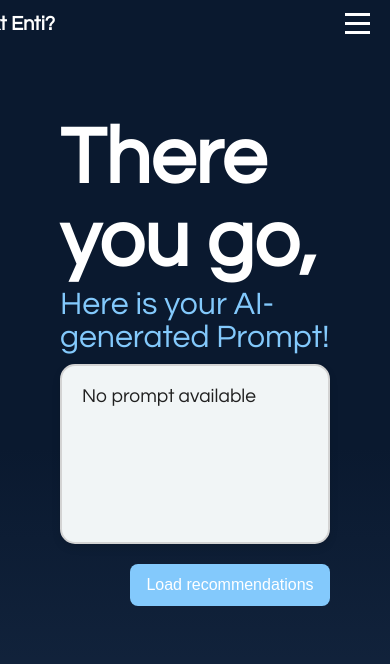
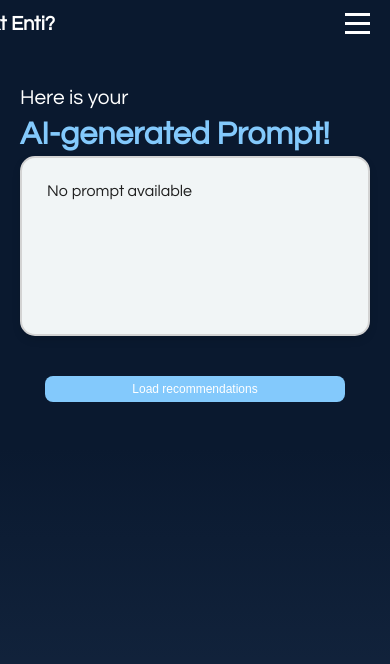
Before and after one commit to dhanvanth342/CareerAI, a React (Create React App) app: page /Aiprompt in a window 390 px wide. Shown: the top 664 px of the page. Built offline with nearby package versions, Linux system fonts and the light colour scheme.

Commit message:
Responsive Aiprompt

```diff
--- a/package.json
+++ b/package.json
@@ -10,6 +10,8 @@
     "@fortawesome/react-fontawesome": "^0.2.2",
     "@mui/icons-material": "^6.4.4",
     "@mui/material": "^6.4.4",
+    "@react-three/drei": "^10.0.0",
+    "@react-three/fiber": "^9.0.4",
     "@tsparticles/engine": "^3.8.1",
     "@tsparticles/react": "^3.0.0",
     "cra-template": "1.2.0",
@@ -23,6 +25,7 @@
     "react-router-dom": "^7.1.5",
     "react-scripts": "5.0.1",
     "react-toastify": "^11.0.3",
+    "three": "^0.173.0",
     "web-vitals": "^4.2.4"
   },
   "scripts": {
--- a/src/Pages/Aiprompt.js
+++ b/src/Pages/Aiprompt.js
@@ -98,8 +98,8 @@ const Aiprompt = () => {
       <NavBar />
       <div className="aiprompt-container">
         <div className="prompt-box">
-          <h4>There you go,  </h4>
-          <p>Here is your AI-generated Prompt!</p>
+          <p>Here is your </p>
+          <h4> AI-generated Prompt!</h4>
           <div className="textbox-container">
             {isEditable ? (
               <textarea className="ai-text" value={prompt} onChange={handleTextChange} />
@@ -125,14 +125,12 @@ const Aiprompt = () => {
           </div>
         ) : (
           recommendations.map((rec, index) => (
-            <Accordion key={index} expanded={openAccordions[index]} onChange={() => handleAccordionToggle(index, rec.job_role, prompt)}>
+            <Accordion variant='div' key={index} expanded={openAccordions[index]} onChange={() => handleAccordionToggle(index, rec.job_role, prompt)}>
               <AccordionSummary expandIcon={<ExpandMoreIcon />} className="accordion-header">
                 <div className="job-accordion-left">
                   <Typography component={'div'}>
                     <h1><span className="job-title-blue">{rec.job_role}:</span> </h1>
-
                     <div className="job-description">{rec.description}</div>
-
                   </Typography>
                 </div>
                 <div className="match-container">
@@ -152,6 +150,7 @@ const Aiprompt = () => {
                   ) : (
                     <div className="image-placeholder">Loading image...</div>
                   )}
+                  <div className="accordion-text-container">
                   <div className="accordion-text">
                     <Typography className="question-heading"><strong>What does a {rec.job_role} do?</strong></Typography>
                     <Typography className="answer-text">{expandedData[index]?.explanation?.job_description || <div className="loading-container">
@@ -169,6 +168,7 @@ const Aiprompt = () => {
                     </ul>
                   </div>
                   </div>
+                </div>
               </AccordionDetails>
             </Accordion>
           ))
--- a/src/components/Styles/Aiprompt.css
+++ b/src/components/Styles/Aiprompt.css
@@ -14,16 +14,16 @@ html, body {
 
 /* --- Heading Styles --- */
 
+.aiprompt-container .prompt-box p{
+  padding-bottom: 10px;
+  font-size: 2rem;
+  text-align: left;
 
+}
 .aiprompt-container .prompt-box h4{
   font-size: 5rem;
   text-align: left;
   padding-bottom: 5px;
-}
-.aiprompt-container .prompt-box p {
-  padding-bottom: 10px;
-  font-size: 2rem;
-  text-align: left;
   color: #83c9fc;
 }
 
@@ -32,10 +32,10 @@ html, body {
   padding: 20px;
   min-height: 100vh;
   color: white;
-  margin-left: 50px;
-  margin-right: 50px;
-  position: absolute;
-  margin-top: 30px;
+  margin:auto;
+  position: relative;
+  margin: auto;
+  max-width: 85%;
 
 }
 
@@ -43,6 +43,10 @@ html, body {
 .prompt-box {
   margin-top: 30px;
   margin-bottom: 20px;
+  margin-top: 20px;
+  padding: 20px;
+  border-radius: 15px;
+  width: 100%;
 
 }
 
@@ -133,8 +137,9 @@ html, body {
 }
 
 .initial-submit-button {
-  background-color: #83c9fc;;
-  max-width: 200px;
+  background-color: #83c9fc;
+  width: 100%;
+  max-width: 250px;
   color: white;
   font-size: 1rem;
   flex-direction: column;
@@ -156,6 +161,7 @@ html, body {
 /* --- Loading Countdown Animation --- */
 .loading-container {
   display: flex;
+  flex-direction: column;
   justify-content: center;
   align-items: center;
   margin-top: 20px;
@@ -195,7 +201,7 @@ html, body {
   margin-top: 30px;
   color:#82cded;
   background: rgba(31, 67, 120, 0.594); /* Semi-transparent dark blue */
-
+  border-radius: 10px;
   -webkit-backdrop-filter: blur(8px); /* ✅ Ensures compatibility */
   backdrop-filter: blur(8px); /* ✅ Subtle glass blur effect */
 
@@ -258,7 +264,8 @@ html, body {
 /* --- Accordion Content --- */
 .accordion-content {
   display: flex;
-  align-items: center;
+  align-items: flex-start;
+  gap: 20px;
   flex-wrap: wrap;
   opacity: 0;
   transform: translateX(0px) !important;
@@ -272,6 +279,8 @@ html, body {
 
 .accordion-image-holder {
   display: flex;
+  flex: 1;
+  max-width: 50%; /* ✅ Keeps image width unchanged */
   justify-content: center;
   align-items: center;
   width: 100%;
@@ -280,13 +289,35 @@ html, body {
   padding: 10px;
   object-fit: contain;
 }
+.accordion-text-container {
+  flex: 1;
+  background: #f1f5f6;
+  padding: 20px;
+  border-radius: 10px; /* ✅ Optional: Adds soft corners */
+  box-shadow: 0px 4px 8px rgba(0, 0, 0, 0.1); /* ✅ Optional: Adds a subtle shadow */
+  overflow-y: auto;
+  min-height: 550px;
+  overflow-wrap: break-word; /* Ensures long words break properly */
+  word-wrap: break-word;
 
+
+  /*border-radius: 12px;
+  padding: 20px;
+  -webkit-backdrop-filter: blur(8px);
+  backdrop-filter: blur(8px);
+  overflow: hidden;
+  max-width: 100%;*/
+}
 .accordion-text {
   flex: 2;
-  padding-left: 20px;
+  padding: 10px;
   opacity: 0;
+  color: black; /* ✅ Adjust text color to improve readability */
+  overflow-y: auto;
   transform: translateX(50px);
   transition: opacity 0.8s ease-out, transform 0.8s ease-out;
+  justify-content: center;
+  align-items: center;
 }
 
 .accordion-content.loaded .accordion-text {
@@ -297,6 +328,7 @@ html, body {
   display: flex;
   justify-content: space-between; /* ✅ Pushes content to both sides */
   align-items: center;
+  flex-wrap: nowrap;
   width: 100%;
   padding: 20px;
   gap: 10px;
@@ -322,6 +354,9 @@ html, body {
   color: #83c9fc;
   font-size: 2rem;
   font-weight:500;
+  white-space: nowrap; /* Prevents text from wrapping */
+  overflow: hidden; /* Hides overflow text */
+  text-overflow: ellipsis;
 }
 
 .job-description {
@@ -336,11 +371,12 @@ html, body {
   font-weight: 300
 }
 
+
 .question-heading {
-  color: #82cded;
-  font-weight: bold;
-  font-size: 2rem;
-  margin-bottom: 5px;
+  color: rgb(4 41 95)!important;
+  font-weight: bold!important;
+  font-size: 1.25rem !important;
+  margin-bottom: 5px!important;
 }
 .accordion-text{
 flex: 2;
@@ -350,7 +386,7 @@ color: #ffffff;
 }
 .answer-text {
   font-size: 1.2rem;
-  color: #ebe6e6;
+  color: rgb(32, 32, 32);
   line-height: 1.6;
   text-align: left;
 }
@@ -367,7 +403,7 @@ color: #ffffff;
   display: flex;
   flex-direction: column;
   white-space: nowrap; /* ✅ Prevents text wrapping */
-  width: 100%; /* ✅ Ensures full width utilization */
+ /* width: 100%; /* ✅ Ensures full width utilization */
 }
 
 .match-rate-text {
@@ -376,36 +412,244 @@ color: #ffffff;
   color: #fafcfa;
 }
 
-/* --- Responsive Styles --- */
-@media (max-width: 768px) {
-  .MuiAccordion-root {
-    width: 90%;
+/* Tablets & Medium Screens (max-width: 1024px) */
+@media (max-width: 1024px) {
+  .aiprompt-container {
+    padding: 15px;
+    max-width: 95%;
+  }
+  .accordion-content {
+    flex-direction: column;
+    align-items: center;
+  }
+  .aiprompt-container .prompt-box p {
+    font-size: 1.3rem;
+  }
+  .aiprompt-container .prompt-box h4 {
+    font-size: 2.5rem;
+  }
+  .textbox-container {
+    min-height: 130px;
+    font-size: 1rem;
+  }
+  .ai-text {
+    font-size: 1rem;
+  }
+  .job-title-blue {
+    font-size: 1.8rem;
+  }
+  .job-description {
+    font-size: 0.95rem;
+    max-width: 500px;
+  }
+  .match-container {
+    width: 150px;
+  }
+  .match-percentage {
+    font-size: 1.8rem;
+  }
+  .MuiAccordionSummary-root {
+    padding: 15px;
+  }
+  .ExpandableImageHolder {
+    width: 450px !important;
+    height: 450px !important;
+  }
+  .accordion-image-holder {
+    max-width: 80%;
   }
 
+  .accordion-text-container {
+    min-height: auto;
+    max-width: 90%;
+  }
+}
+
+/* Mobile Screens (max-width: 768px) */
+@media (max-width: 768px) {
   .aiprompt-container {
+    max-width: 100%;
     padding: 10px;
+  }
+  aiprompt-container .prompt-box p {
+    font-size: 1.2rem;
+  }
+  .aiprompt-container .prompt-box h4 {
+    font-size: 2rem;
   }
 
   .textbox-container {
-    padding: 10px;
+    min-height: 120px;
+  }
+
+  .initial-submit-container {
+    justify-content: center;
+  }
+
+  .initial-submit-button {
+    width: 100%;
+    max-width: 300px;
+    font-size: 0.9rem;
   }
 
   .MuiAccordionSummary-root {
     padding: 10px;
+    flex-direction: column;
+    align-items: flex-start;
   }
 
-  .accordion-text {
-    padding-left: 10px;
+  .match-container {
+    width: 100%;
+    text-align: left;
+  }
+
+  .ExpandableImageHolder {
+    width: 350px !important;
+    height: 350px !important;
+  }
+  .accordion-content {
+    flex-direction: column;
+    align-items: center;
+  }
+  .accordion-image-holder {
+    max-width: 90%;
+  }
+  .accordion-text-container {
+    min-height: auto;
+    max-width: 95%;
+    padding: 15px;
+  }
+  .match-percentage {
+    font-size: 1.5rem;
+    text-align: left;
+  }
+  .job-title-blue {
+    font-size: 1.5rem;
+    max-width: 90%;
+  }
+
+  .job-description {
+    font-size: 0.9rem;
+  }
+
+  .answer-text {
+    font-size: 1rem;
   }
 }
 
-@media (max-width: 480px) {
-  .edit-icon, .submit-icon {
+/* Small Mobile Screens (max-width: 600px) */
+@media (max-width: 600px) {
+  .aiprompt-container {
+    margin: 5px;
+    padding: 5px;
+  }
+
+  .prompt-box h4 {
+    font-size: 2.2rem;
+  }
+
+  .textbox-container {
+    min-height: 100px;
+  }
+
+  .initial-submit-button {
+    font-size: 0.85rem;
+    padding: 8px 18px;
+  }
+
+  .job-title-blue {
     font-size: 1.2rem;
   }
 
-  .button-container {
-    flex-direction: column;
-    gap: 10px;
+  .job-description {
+    font-size: 0.85rem;
+    max-width: 100%;
+  }
+  .match-container {
+    width: 100%;
+    text-align: left;
+  }
+  .match-percentage {
+    font-size: 1.2rem !important;
+    text-align: left;
+  }
+
+  .ExpandableImageHolder {
+    width: 250px !important;
+    height: 250px !important;
+  }
+  .accordion-image-holder {
+    width: 250px !important;
+    height: 250px !important;
+  }
+  .accordion-text-container {
+    min-height: auto;
+    padding: 10px;
+    max-width: 100%;
+  }
+
+  .answer-text {
+    font-size: 0.9rem;
+  }
+
+  .edit-icon,
+  .submit-icon {
+    font-size: 1rem;
   }
 }
+
+/* Extra Small Mobile Screens (max-width: 480px) */
+@media (max-width: 480px) {
+  .aiprompt-container {
+    margin: 0;
+    padding: 0;
+  }
+
+  .prompt-box h4 {
+    font-size: 2rem;
+  }
+
+  .textbox-container {
+    min-height: 80px;
+  }
+
+  .initial-submit-button {
+    font-size: 0.75rem;
+    padding: 6px 14px;
+  }
+
+  .job-title-blue {
+    font-size: 1rem;
+  }
+
+  .job-description {
+    font-size: 0.8rem;
+    max-width: 100%;
+  }
+  .match-container {
+    width: 100%;
+    text-align: left;
+  }
+
+  .match-percentage {
+    font-size: 1.2rem;
+    text-align: left;
+  }
+
+  .ExpandableImageHolder {
+    width: 200px !important;
+    height: 200px !important;
+  }
+  .accordion-image-holder {
+    width: 200px !important;
+    height: 200px !important;
+  }
+  .accordion-text-container {
+    padding: 8px;
+    max-width: 100%;
+  }
+
+  .answer-text {
+    font-size: 0.85rem;
+  }
+}
```
Also changed, not shown: 1 other file (tests, documents, lock files or other folders). Lines whose indentation alone changed are shown as unchanged.
